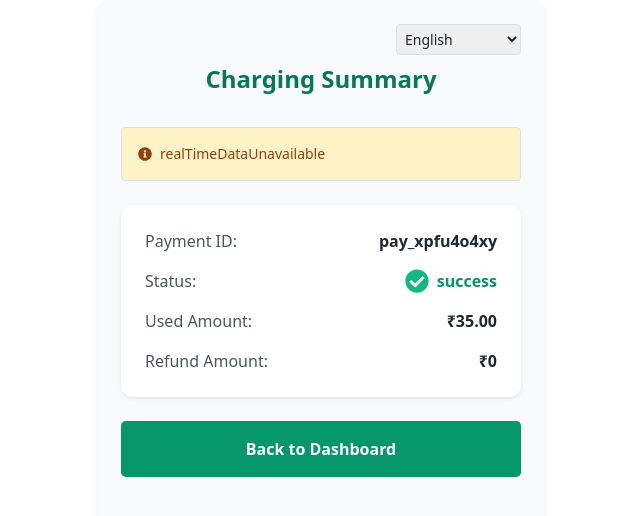
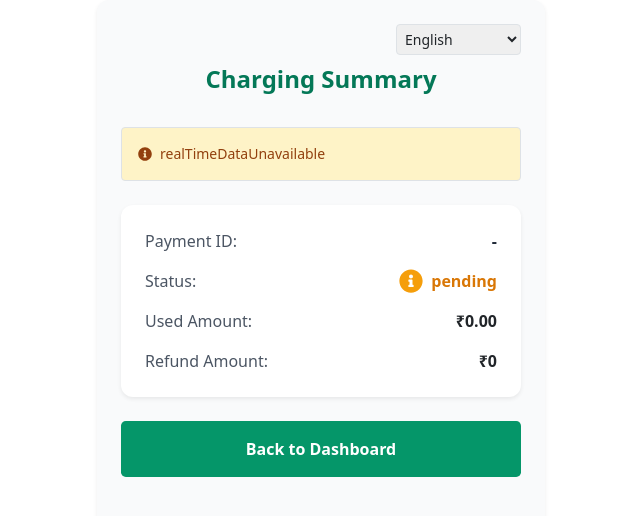
Before and after one commit to EvyaTesting/Qrcode-frontend, a React (Create React App) app: page /evpaymentstatus in a window 1280 px wide. Shown: the top 516 px of the page, without its empty margins (319-959 px from the left). Built offline with nearby package versions, Linux system fonts and the light colour scheme; a small style sheet from the web is missing.

Commit message:
Update EvPaymentStatus.jsx

```diff
--- a/src/evusers/EvPaymentStatus.jsx
+++ b/src/evusers/EvPaymentStatus.jsx
@@ -1,13 +1,154 @@
+import React, { useEffect, useState } from "react";
+import axios from "axios";
+import { useNavigate } from "react-router-dom";
+import { FaCheckCircle, FaTimesCircle, FaInfoCircle, FaArrowLeft } from "react-icons/fa";
+import useTranslation from '../components/useTranslation';
+import LanguageSelector from '../components/Language';
+
+const fallbackData = {
+  razorpayPaymentId: "-",
+  status: "pending",
+  amount: 0,
+  refundAmount: 0,
+  refundStatus: "-"
+};
+
+const EvPaymentStatus = () => {
+  const { t } = useTranslation();
+  const [status, setStatus] = useState(null);
+  const [loading, setLoading] = useState(true);
+  const [error, setError] = useState(false);
+  const navigate = useNavigate();
+
+  const orderDetails = JSON.parse(sessionStorage.getItem('razorpayOrder')) || {};
+
+  useEffect(() => {
+    const fetchStatus = async () => {
+      try {
+        const res = await axios.get(`https://qr-ajvz.onrender.com/get-payment?orderId=${orderDetails.orderId}`);
+        setStatus(res.data);
+      } catch (err) {
+        console.error("Error fetching payment status:", err);
+        setStatus({ ...fallbackData, amount: orderDetails.amount * 100 || 0 });
+        setError(true);
+      } finally {
+        setLoading(false);
+      }
+    };
+
+    if (orderDetails.orderId) {
+      fetchStatus();
+    } else {
+      setStatus(fallbackData);
+      setLoading(false);
+      setError(true);
+    }
+  }, []);
+
+  const getStatusIcon = () => {
+    switch (status?.status?.toLowerCase()) {
+      case 'success':
+        return <FaCheckCircle className="text-green-500 text-2xl" />;
+      case 'failed':
+        return <FaTimesCircle className="text-red-500 text-2xl" />;
+      default:
+        return <FaInfoCircle className="text-yellow-500 text-2xl" />;
+    }
+  };
+
+  if (loading) {
+    return (
+      <div className="flex justify-center items-center min-h-screen bg-gray-50">
+        <p className="text-lg font-medium text-gray-600">{t('loadingPaymentStatus')}</p>
+      </div>
+    );
+  }
+
+  return (
+    <div className="max-w-md mx-auto min-h-screen bg-gray-50 p-6 rounded-xl shadow-sm font-sans">
+      <div className="flex justify-end mb-2">
+        <LanguageSelector />
+      </div>
+
+      <div className="text-center mb-8">
+        <h1 className="text-2xl font-bold text-green-700">{t('chargingSummary')}</h1>
+      </div>
+
+      {error && (
+        <div className="bg-yellow-100 border border-yellow-400 text-yellow-800 p-3 rounded mb-4 text-sm flex items-center gap-2">
+          <FaInfoCircle />
+          {t('realTimeDataUnavailable')}
+        </div>
+      )}
+
+      <div className="bg-white rounded-xl p-6 mb-6 shadow-sm">
+        <div className="space-y-4">
+          <div className="flex justify-between items-center">
+            <span className="font-medium text-gray-600">{t('paymentId')}:</span>
+            <span className="font-semibold text-gray-800">{status.razorpayPaymentId}</span>
+          </div>
+
+          <div className="flex justify-between items-center">
+            <span className="font-medium text-gray-600">{t('status')}:</span>
+            <div className="flex items-center gap-2">
+              {getStatusIcon()}
+              <span className={`font-semibold ${
+                status.status === 'success' ? 'text-green-600' :
+                status.status === 'failed' ? 'text-red-600' : 'text-yellow-600'
+              }`}>
+                {t(status.status.toLowerCase())}
+              </span>
+            </div>
+          </div>
+
+          <div className="flex justify-between">
+            <span className="font-medium text-gray-600">{t('usedAmount')}:</span>
+            <span className="font-semibold">₹{(status.amount / 100).toFixed(2)}</span>
+          </div>
+
+          <div className="flex justify-between">
+            <span className="font-medium text-gray-600">{t('refundAmount')}:</span>
+            <span className="font-semibold">₹{status.refundAmount || 0}</span>
+          </div>
+
+          {status.refundStatus && status.refundStatus !== '-' && (
+            <div className="flex justify-between">
+              <span className="font-medium text-gray-600">{t('refundStatus')}:</span>
+              <span className="font-semibold text-blue-600">{t(status.refundStatus.toLowerCase())}</span>
+            </div>
+          )}
+        </div>
+      </div>
+
+      <div className="flex justify-between gap-4">
+        {/* <button
+          onClick={() => navigate(-1)}
+          className="flex-1 py-3 bg-gray-200 text-gray-800 font-bold rounded-lg hover:bg-gray-300 flex items-center justify-center gap-2"
+        >
+          <FaArrowLeft /> {t('back')}
+        </button> */}
+        <button
+          onClick={() => navigate("/evdashboard")}
+          className="flex-1 py-3 bg-green-600 text-white font-bold rounded-lg hover:bg-green-700"
+        >
+          {t('backToDashboard')}
+        </button>
+      </div>
+    </div>
+  );
+};
+
+export default EvPaymentStatus;
+
 // import React, { useEffect, useState } from "react";
-// import axios from "axios";
 // import { useNavigate } from "react-router-dom";
-// import { FaCheckCircle, FaTimesCircle, FaInfoCircle, FaArrowLeft } from "react-icons/fa";
+// import { FaCheckCircle, FaTimesCircle, FaInfoCircle } from "react-icons/fa";
 // import useTranslation from '../components/useTranslation';
 // import LanguageSelector from '../components/Language';
 
 // const fallbackData = {
-//   razorpayPaymentId: "-",
-//   status: "pending",
+//   razorpayPaymentId: "pay_" + Math.random().toString(36).substr(2, 9),
+//   status: "success",
 //   amount: 0,
 //   refundAmount: 0,
 //   refundStatus: "-"
@@ -23,26 +164,29 @@
 //   const orderDetails = JSON.parse(sessionStorage.getItem('razorpayOrder')) || {};
 
 //   useEffect(() => {
-//     const fetchStatus = async () => {
-//       try {
-//         const res = await axios.get(`http://localhost:8080/get-payment?orderId=${orderDetails.orderId}`);
-//         setStatus(res.data);
-//       } catch (err) {
-//         console.error("Error fetching payment status:", err);
-//         setStatus({ ...fallbackData, amount: orderDetails.amount * 100 || 0 });
+//     // Simulate API call with timeout
+//     const timer = setTimeout(() => {
+//       const paymentSuccess = JSON.parse(sessionStorage.getItem('paymentSuccess'));
+
+//       if (paymentSuccess) {
+//         setStatus({
+//           razorpayPaymentId: paymentSuccess.paymentId,
+//           status: "success",
+//           amount: orderDetails.amount * 100 || 3500, // Default amount if not available
+//           refundAmount: 0,
+//           refundStatus: "-"
+//         });
+//       } else {
+//         setStatus({
+//           ...fallbackData,
+//           amount: orderDetails.amount * 100 || 3500
+//         });
 //         setError(true);
-//       } finally {
-//         setLoading(false);
 //       }
-//     };
+//       setLoading(false);
+//     }, 1000);
 
-//     if (orderDetails.orderId) {
-//       fetchStatus();
-//     } else {
-//       setStatus(fallbackData);
-//       setLoading(false);
-//       setError(true);
-//     }
+//     return () => clearTimeout(timer);
 //   }, []);
 
 //   const getStatusIcon = () => {
@@ -121,12 +265,6 @@
 //       </div>
 
 //       <div className="flex justify-between gap-4">
-//         {/* <button
-//           onClick={() => navigate(-1)}
-//           className="flex-1 py-3 bg-gray-200 text-gray-800 font-bold rounded-lg hover:bg-gray-300 flex items-center justify-center gap-2"
-//         >
-//           <FaArrowLeft /> {t('back')}
-//         </button> */}
 //         <button
 //           onClick={() => navigate("/evdashboard")}
 //           className="flex-1 py-3 bg-green-600 text-white font-bold rounded-lg hover:bg-green-700"
@@ -139,141 +277,3 @@
 // };
 
 // export default EvPaymentStatus;
-
-import React, { useEffect, useState } from "react";
-import { useNavigate } from "react-router-dom";
-import { FaCheckCircle, FaTimesCircle, FaInfoCircle } from "react-icons/fa";
-import useTranslation from '../components/useTranslation';
-import LanguageSelector from '../components/Language';
-
-const fallbackData = {
-  razorpayPaymentId: "pay_" + Math.random().toString(36).substr(2, 9),
-  status: "success",
-  amount: 0,
-  refundAmount: 0,
-  refundStatus: "-"
-};
-
-const EvPaymentStatus = () => {
-  const { t } = useTranslation();
-  const [status, setStatus] = useState(null);
-  const [loading, setLoading] = useState(true);
-  const [error, setError] = useState(false);
-  const navigate = useNavigate();
-
-  const orderDetails = JSON.parse(sessionStorage.getItem('razorpayOrder')) || {};
-
-  useEffect(() => {
-    // Simulate API call with timeout
-    const timer = setTimeout(() => {
-      const paymentSuccess = JSON.parse(sessionStorage.getItem('paymentSuccess'));
-
-      if (paymentSuccess) {
-        setStatus({
-          razorpayPaymentId: paymentSuccess.paymentId,
-          status: "success",
-          amount: orderDetails.amount * 100 || 3500, // Default amount if not available
-          refundAmount: 0,
-          refundStatus: "-"
-        });
-      } else {
-        setStatus({
-          ...fallbackData,
-          amount: orderDetails.amount * 100 || 3500
-        });
-        setError(true);
-      }
-      setLoading(false);
-    }, 1000);
-
-    return () => clearTimeout(timer);
-  }, []);
-
-  const getStatusIcon = () => {
-    switch (status?.status?.toLowerCase()) {
-      case 'success':
-        return <FaCheckCircle className="text-green-500 text-2xl" />;
-      case 'failed':
-        return <FaTimesCircle className="text-red-500 text-2xl" />;
-      default:
-        return <FaInfoCircle className="text-yellow-500 text-2xl" />;
-    }
-  };
-
-  if (loading) {
-    return (
-      <div className="flex justify-center items-center min-h-screen bg-gray-50">
-        <p className="text-lg font-medium text-gray-600">{t('loadingPaymentStatus')}</p>
-      </div>
-    );
-  }
-
-  return (
-    <div className="max-w-md mx-auto min-h-screen bg-gray-50 p-6 rounded-xl shadow-sm font-sans">
-      <div className="flex justify-end mb-2">
-        <LanguageSelector />
-      </div>
-
-      <div className="text-center mb-8">
-        <h1 className="text-2xl font-bold text-green-700">{t('chargingSummary')}</h1>
-      </div>
-
-      {error && (
-        <div className="bg-yellow-100 border border-yellow-400 text-yellow-800 p-3 rounded mb-4 text-sm flex items-center gap-2">
-          <FaInfoCircle />
-          {t('realTimeDataUnavailable')}
-        </div>
-      )}
-
-      <div className="bg-white rounded-xl p-6 mb-6 shadow-sm">
-        <div className="space-y-4">
-          <div className="flex justify-between items-center">
-            <span className="font-medium text-gray-600">{t('paymentId')}:</span>
-            <span className="font-semibold text-gray-800">{status.razorpayPaymentId}</span>
-          </div>
-
-          <div className="flex justify-between items-center">
-            <span className="font-medium text-gray-600">{t('status')}:</span>
-            <div className="flex items-center gap-2">
-              {getStatusIcon()}
-              <span className={`font-semibold ${
-                status.status === 'success' ? 'text-green-600' :
-                status.status === 'failed' ? 'text-red-600' : 'text-yellow-600'
-              }`}>
-                {t(status.status.toLowerCase())}
-              </span>
-            </div>
-          </div>
-
-          <div className="flex justify-between">
-            <span className="font-medium text-gray-600">{t('usedAmount')}:</span>
-            <span className="font-semibold">₹{(status.amount / 100).toFixed(2)}</span>
-          </div>
-
-          <div className="flex justify-between">
-            <span className="font-medium text-gray-600">{t('refundAmount')}:</span>
-            <span className="font-semibold">₹{status.refundAmount || 0}</span>
-          </div>
-
-          {status.refundStatus && status.refundStatus !== '-' && (
-            <div className="flex justify-between">
-              <span className="font-medium text-gray-600">{t('refundStatus')}:</span>
-              <span className="font-semibold text-blue-600">{t(status.refundStatus.toLowerCase())}</span>
-            </div>
-          )}
-        </div>
-      </div>
-
-      <div className="flex justify-between gap-4">
-        <button
-          onClick={() => navigate("/evdashboard")}
-          className="flex-1 py-3 bg-green-600 text-white font-bold rounded-lg hover:bg-green-700"
-        >
-          {t('backToDashboard')}
-        </button>
-      </div>
-    </div>
-  );
-};
-
-export default EvPaymentStatus;
```
